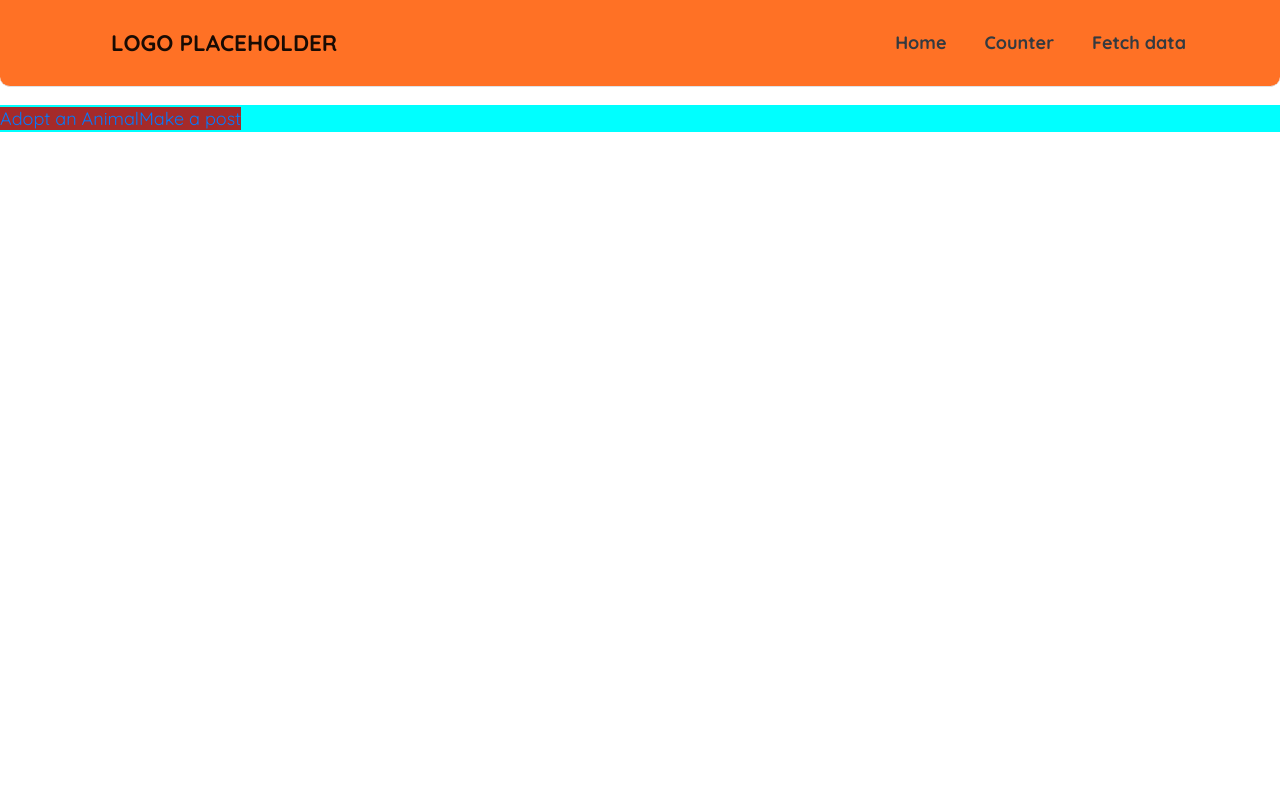
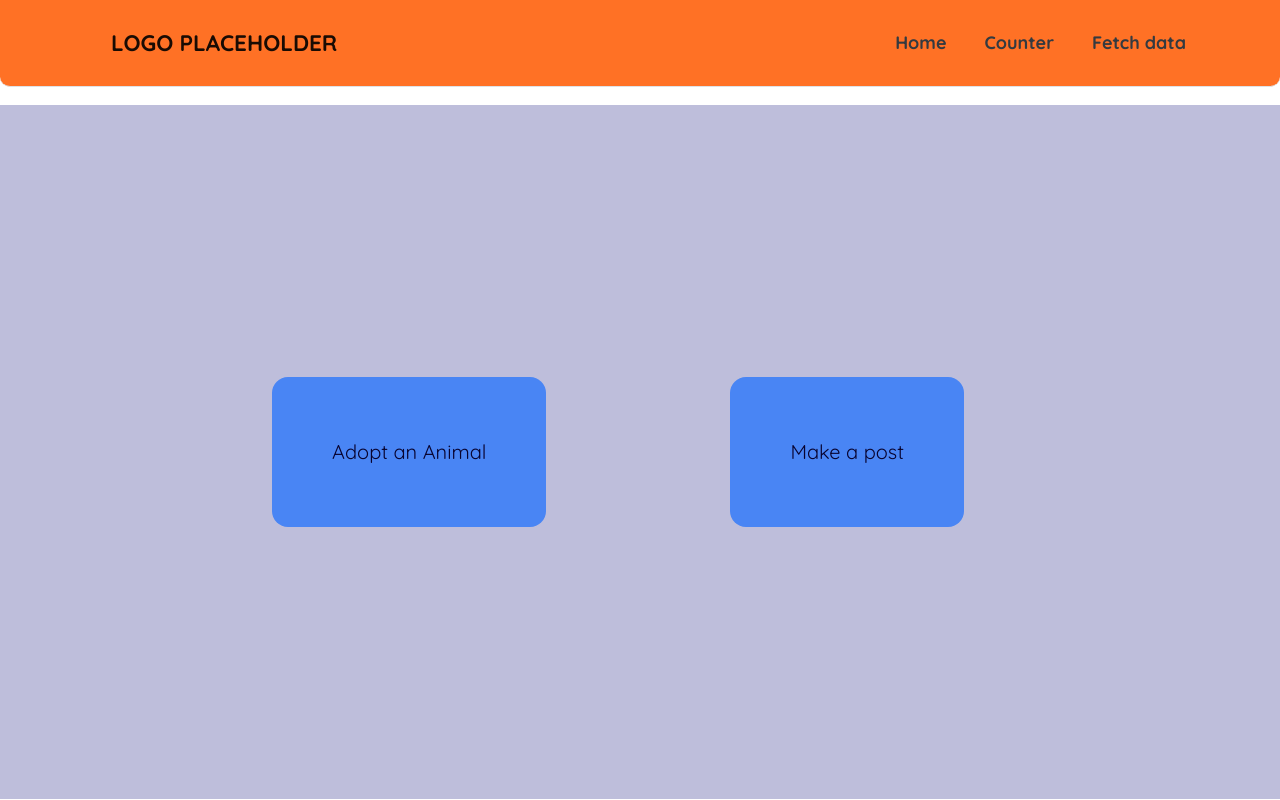
Before and after one commit to emiliaolteanu13/PetResq, a React (Create React App) app in the folder el-proyecte-grande/el-proyecte-grande/ClientApp/: page / in a window 1280 px wide. Built offline with nearby package versions, Linux system fonts and the light colour scheme.

Commit message:
it is what it is...

```diff
--- a/el-proyecte-grande/el-proyecte-grande/ClientApp/src/components/Home.js
+++ b/el-proyecte-grande/el-proyecte-grande/ClientApp/src/components/Home.js
@@ -6,11 +6,28 @@ import * as actions from "../actions/posts";
 export class Home extends Component {
   static displayName = Home.name;
 
+
   render () {
+    const mystyle = {
+      color: "white",
+      backgroundColor: "#BEBEDB",
+      marginTop: "0px",
+      padding: "10em",
+      display: "flex"
+    }
+
+    const linkStyle= {
+      backgroundColor: "#4985F4",
+      color:"#08032F",
+      fontSize: "20px",
+      padding: "3em",
+      margin: "10%",
+      borderRadius: "16px"
+    }
     return (
-      <div className='home'>
-      <Link to="/find">Adopt an Animal</Link>
-      <Link to="/create">Make a post</Link>
+      <div className='home' style={mystyle}>
+      <Link to="/find" style={linkStyle}>Adopt an Animal</Link>
+      <Link to="/create" style={linkStyle}>Make a post</Link>
       </div>
     );
   }
```
